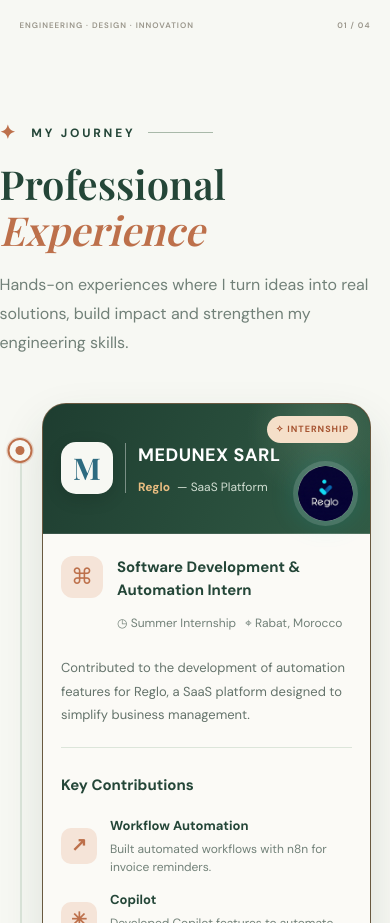
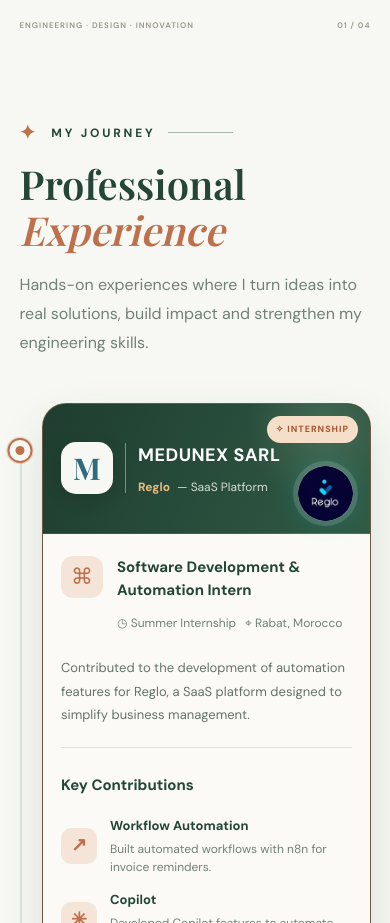
Before and after one commit to rc00-gitup/portfolio, a React (Vite) app: page / in a window 390 px wide. Shown: the part 9480-10403 px from the top of the page. Built offline with nearby package versions, Linux system fonts and the light colour scheme; a web font is replaced by a local one.

Commit message:
Fix experience section mobile alignment

```diff
--- a/src/styles/experience.css
+++ b/src/styles/experience.css
@@ -787,7 +787,3 @@
     scroll-behavior: auto !important;
   }
 }
-
-.experience-section .experience-heading {
-  margin-left: -20px;
-}
```
